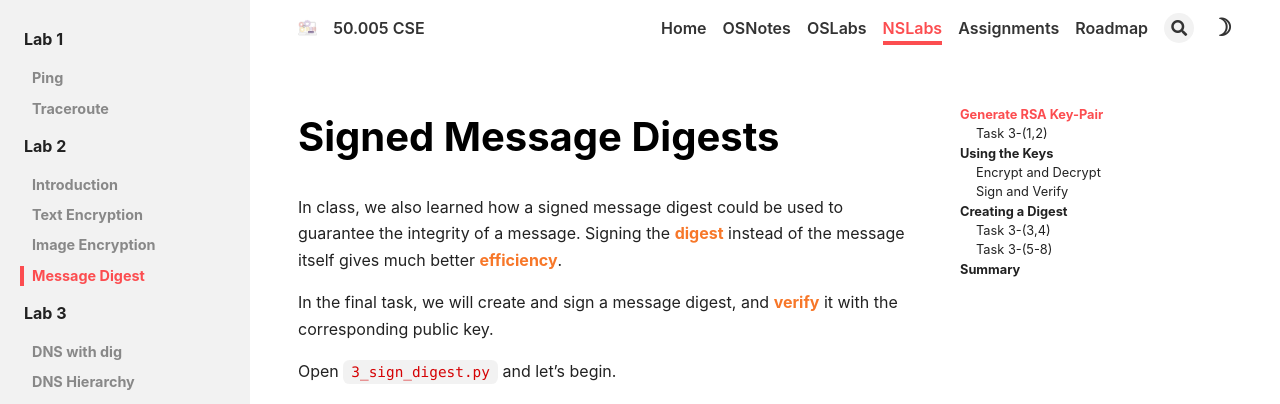
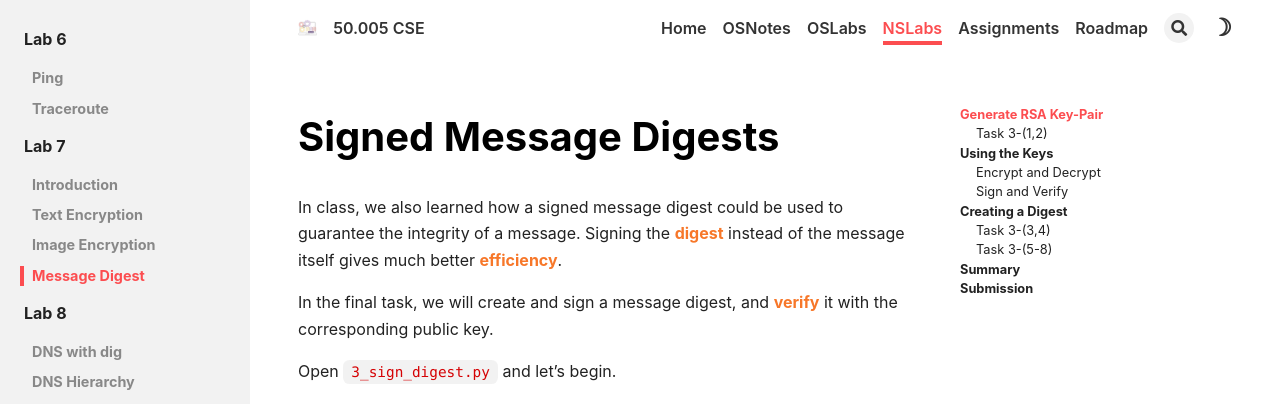
Before and after one commit to natalieagus/50005-2023, a Jekyll site: the page built from _ns_labs/lab2_4-digest.md, in a window 1280 px wide. Shown: the top 404 px of the page. Built offline with Jekyll 4.4.1, drawn with Linux system fonts in a browser that asks for light colours; nearby versions of some CDN libraries; some of the changed text lies outside the part shown.

Commit message:
fix: lab numbering

````diff
--- a/_data/navigation.yml
+++ b/_data/navigation.yml
@@ -114,13 +114,13 @@ os_labs:
         url: /os_labs/lab5_submission
 
 ns_labs:
-  - title: Lab 1
+  - title: Lab 6
     children:
       - title: Ping
         url: /ns_labs/lab1_1
       - title: Traceroute
         url: /ns_labs/lab1_2
-  - title: Lab 2
+  - title: Lab 7
     children:
       - title: Introduction
         url: /ns_labs/lab2_1-intro
@@ -130,7 +130,7 @@ ns_labs:
         url: /ns_labs/lab2_3-sym-img
       - title: Message Digest
         url: /ns_labs/lab2_4-sign
-  - title: Lab 3
+  - title: Lab 8
     children:
       - title: DNS with dig
         url: /ns_labs/lab3_1-intro
--- a/_ns_labs/lab2_4-digest.md
+++ b/_ns_labs/lab2_4-digest.md
@@ -5,23 +5,26 @@ key: ns-labs-lab2_4-sign
 layout: article
 nav_key: ns_labs
 sidebar:
-   nav: ns_labs
+  nav: ns_labs
 license: false
 aside:
-   toc: true
+  toc: true
 show_edit_on_github: false
 show_date: false
 ---
 
-In class,  we also learned how a signed message digest could be used to guarantee the integrity of a message. Signing the <span style="color:#f77729;"><b>digest</b></span> instead of the message itself gives much better <span style="color:#f77729;"><b>efficiency</b></span>.
+In class, we also learned how a signed message digest could be used to guarantee the integrity of a message. Signing the <span style="color:#f77729;"><b>digest</b></span> instead of the message itself gives much better <span style="color:#f77729;"><b>efficiency</b></span>.
 
 In the final task, we will create and sign a message digest, and <span style="color:#f77729;"><b>verify</b></span> it with the corresponding public key.
 
 Open `3_sign_digest.py` and let's begin.
 
 ## Generate RSA Key-Pair
+
 ### Task 3-(1,2)
+
 `TASK 3-(1,2):`{:.info} Before we can sign any digest, we need to first generate the asymmetric key pair. It is very simple to do so (you will also encounter this in Programming Assignment 2):
+
 ```
 private_key = rsa.generate_private_key(
     public_exponent=65537,
@@ -30,13 +33,17 @@ private_key = rsa.generate_private_key(
 
 public_key = private_key.public_key()
 ```
+
 The first argument dictates the value of `e` (the public exponent). Almost everyone uses `65537` (for security purposes) as recommended [here](https://cryptography.io/en/latest/hazmat/primitives/asymmetric/rsa/). The second argument dictates the key size (1024 bits in for this task).
 
-##  Using the Keys
+## Using the Keys
+
 Afterwards, we can use the private or public key for encryption or decryption. However, there are some terminologies that you need to know.
 
 ### Encrypt and Decrypt
+
 Encryption of a message with a <span style="color:#f77729;"><b>public key</b></span> is normally labeled as `encryption` in the API, and <span style="color:#f77729;"><b>decryption</b></span> with a private key is labeled as `decryption` (names that you will expect). Here's an example to get you started:
+
 ```python
 data_bytes = b"Lorem ipsum dolor sit amet"
 
@@ -66,18 +73,21 @@ print("decrypted_data_bytes", decrypted_data_bytes) # same as data_bytes
 
 Note that for `encrypt` with `public_key`, the length of data bytes depends on the <span style="color:#f77729;"><b>padding</b></span> scheme. This example uses [`OAEP`](https://link.springer.com/referenceworkentry/10.1007/978-1-4419-5906-5_150) scheme, but there are other schemes too such as `PKCS1v15`, etc. You can read more about alternative paddings and their parameters [here](https://cryptography.io/en/latest/hazmat/primitives/asymmetric/rsa/#module-cryptography.hazmat.primitives.asymmetric.padding).
 
-It is <span style="color:#f7007f;"><b>important</b></span> to know how many bytes the padding will add at *minimum*.
+It is <span style="color:#f7007f;"><b>important</b></span> to know how many bytes the padding will add at _minimum_.
+
 - With 1024 RSA-key, the maximum length of message that it can encrypt is also 1024 bits (128 bytes)
 - OAEP with `SHA-256` takes 66 bytes of padding overhead, leaving you with only 62 bytes of content to encrypt/decrypt at a time
 - You will encounter this as well in Programming Assignment 2
 
+### Sign and Verify
 
-### Sign and Verify
 If you want to <span style="color:#f77729;"><b>encrypt</b></span> a message using the <span style="color:#f77729;"><b>private key</b></span>, the keyword you should look for in the API is `sign`, and the output is commonly called as a <span style="color:#f77729;"><b>signature</b></span>
-* Conversely, if you want to <span style="color:#f77729;"><b>decrypt</b></span> the output signature, the keyword in the API is `verify`. There will be no output here if the verification succeeds (the decrypted signature matches the initial message), but a `VerficationError` will be raised if otherwise.
-* But don't be fooled! Verification *is a decryption*, and signing *is an encryption*. They just have different names that are tied to their *purpose*.
+
+- Conversely, if you want to <span style="color:#f77729;"><b>decrypt</b></span> the output signature, the keyword in the API is `verify`. There will be no output here if the verification succeeds (the decrypted signature matches the initial message), but a `VerficationError` will be raised if otherwise.
+- But don't be fooled! Verification _is a decryption_, and signing _is an encryption_. They just have different names that are tied to their _purpose_.
 
 Here's an example to get you started:
+
 ```python
 data_bytes = b"Lorem ipsum dolor sit amet, consectetuer adipiscing elit, sed diam nonummy nibh euismod tincidunt ut laoreet dolore magna" # 121 bytes
 
@@ -108,10 +118,12 @@ except:
 
 Note that the length of `data_bytes` can be arbitrarily long because it will be <span style="color:#f77729;"><b>hashed</b></span> automatically (third argument of `sign`) before encrypted with the private key. The <span style="color:#f77729;"><b>output</b></span> length of `SHA-256` is 32 bytes only (256 bits) which when added with the padding, will still be less than 128 bytes.
 
-We also use a <span style="color:#f77729;"><b>different</b></span> padding scheme for the signature (`PSS`) and not `OAEP` because of the *nature* of the padding. You may read more about it [here](https://www.cryptosys.net/pki/manpki/pki_rsaschemes.html) or in any other online source materials but it is our of our syllabus.
+We also use a <span style="color:#f77729;"><b>different</b></span> padding scheme for the signature (`PSS`) and not `OAEP` because of the _nature_ of the padding. You may read more about it [here](https://www.cryptosys.net/pki/manpki/pki_rsaschemes.html) or in any other online source materials but it is our of our syllabus.
 
 ## Creating a Digest
+
 ### Task 3-(3,4)
+
 `TASK 3-(3,4):`{:.info} In order to create a message digest, you must first create a <span style="color:#f77729;"><b>hash</b></span> instance, then use it with `update(input)` and `finalize()` methods.
 
 ```python
@@ -125,6 +137,7 @@ print("message_digest_bytes", message_digest_bytes)
 ```
 
 The print output is:
+
 ```
 message_digest_bytes b'\x03\r\xc1\xf96\xc3AZ\xff?3W\x165\x15\x19\r4z(\xe7X\xe1\xf7\x17\xd1{\xaeE5A\xc9'
 ```
@@ -132,11 +145,13 @@ message_digest_bytes b'\x03\r\xc1\xf96\xc3AZ\xff?3W\x165\x15\x19\r4z(\xe7X\xe1\x
 > Is the length of `message_digest_bytes` always the same (32 bytes), regardless of the length of the input `data_bytes`?
 
 ### Task 3-(5-8)
+
 `TASK 3-(5-8):`{:.info} With all the explanations above, you should be able to complete these tasks. Fill in your answer under the `TODO` for this task.
 
+## Summary
 
-## Summary
 Finally, if you scroll below you will find these four function calls:
+
 ```python
 if __name__ == "__main__":
     enc_digest("original_files/shorttext.txt")
@@ -146,3 +161,7 @@ if __name__ == "__main__":
 ```
 
 Here we test encryption of digest using public key (`enc_digest`) and encryption of digest using private key (`sign_digest`), and we test each with two files of differing length. Study its output carefully and head to edimension to answer the rest of the questionnaires.
+
+## Submission
+
+Once you have completed `1_encrypt_text.py, 2_encrypt_image.pym 3_sign_digest.py.py`, zip all files and submit your answer to our bot. Just type `/start` and follow the instruction there.
````
